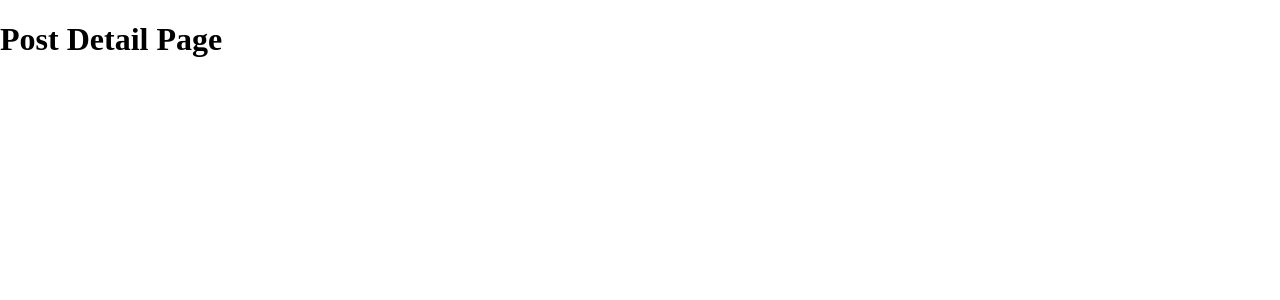
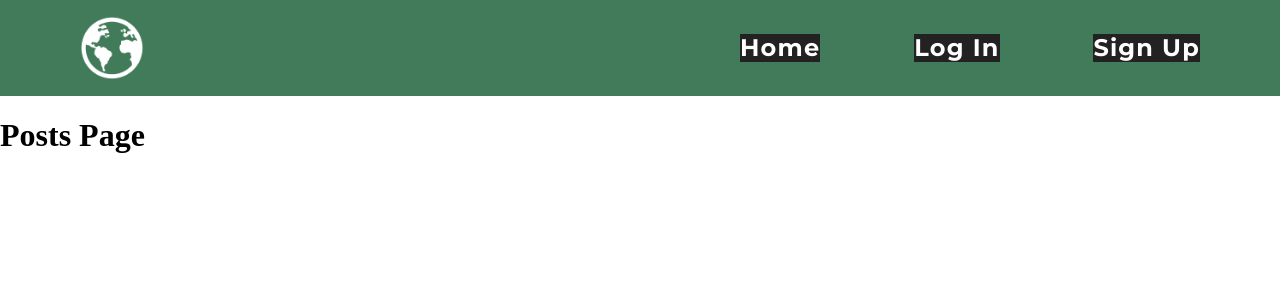
Before and after one commit to venomusss/tourism-webapp-react, a React (Create React App) app: page / in a window 1280 px wide. Shown: the top 300 px of the page. Built offline with nearby package versions, Linux system fonts and the light colour scheme; no server answers.

Commit message:
Add layout component, refactor header, route for outlet

```diff
--- a/src/App.tsx
+++ b/src/App.tsx
@@ -1,5 +1,5 @@
 import React from "react"
-import {Routes, Route, Navigate} from "react-router-dom"
+import {Routes, Route} from "react-router-dom"
 import AuthMiddleware from "./middlewares/AuthMiddleware";
 import AdminRequestsPage from "./pages/AdminRequestsPage/AdminRequestsPage";
 import LoginPage from "./pages/LoginPage/LoginPage";
@@ -8,13 +8,13 @@ import PostsPage from "./pages/PostsPage/PostsPage";
 import ProfilePage from "./pages/ProfilePage/ProfilePage";
 import RegisterPage from "./pages/RegisterPage/RegisterPage";
 import RequestFormPage from "./pages/RequestFormPage/RequestFormPage";
+import Layout from "./components/Layout";
 
 function App() {
     return (
         <Routes>
-            // AuthMiddleware that will redirect to posts or login
-            <Route path='/' element={<PostsPage />} />
-            <Route path="/posts" element={<PostsPage/>}/>
+            <Route path={'/'} element={<Layout/>}>
+                <Route path="/" element={<PostsPage/>}/>
                 <Route path="/posts/:postId" element={<PostDetailPage/>}/>
                 <Route path="/profile" element={<ProfilePage/>}/>
                 <Route path="/profile/:profileId" element={<ProfilePage/>}/>
@@ -22,6 +22,7 @@ function App() {
                 <Route path="/requestPost" element={<RequestFormPage/>}/>
                 <Route path="/login" element={<AuthMiddleware><LoginPage/></AuthMiddleware>}/>
                 <Route path="/signup" element={<AuthMiddleware><RegisterPage/></AuthMiddleware>}/>
+            </Route>
         </Routes>
     );
 }
--- a/src/components/Header.tsx
+++ b/src/components/Header.tsx
@@ -1,18 +1,17 @@
 import React, {useContext} from 'react';
 import {AuthContext} from "../firebase/AuthContext";
-import {useNavigate, Outlet} from "react-router-dom";
+import {useNavigate} from "react-router-dom";
 import {logOut} from "../firebase/firebase";
 
 const Header: React.FC = () => {
     const user = useContext(AuthContext);
     const nav = useNavigate();
     return (
-        <>
         <header className="header">
             <div className='logo'><img className='logo-img' alt='' src='imgs/green.png'/></div>
             <input id="menu-toggle" type="checkbox"/>
             <label className='menu-button-container' htmlFor="menu-toggle">
-                    <div className='menu-button'></div>
+                <div className='menu-button'/>
             </label>
             {user ?
                 <ul className="menu">
@@ -43,9 +42,7 @@ const Header: React.FC = () => {
                     </li>
                 </ul>}
         </header>
-            <Outlet/>
-        </>
     );
 };
 
-export default Header
+export default Header;
--- /dev/null
+++ b/src/components/Layout.tsx
@@ -0,0 +1,14 @@
+import React, {FC} from 'react';
+import Header from "./Header";
+import {Outlet} from "react-router-dom";
+
+const Layout: FC = () => {
+    return (
+        <>
+         <Header/>
+         <Outlet/>
+        </>
+    );
+};
+
+export default Layout;
--- a/src/pages/PostsPage/PostsPage.tsx
+++ b/src/pages/PostsPage/PostsPage.tsx
@@ -2,7 +2,7 @@ import React from "react"
 
 const PostsPage: React.FC = () => {
     return (
-            <h1>Post Detail Page</h1>
+            <h1>Posts Page</h1>
     )
 }
 
--- a/src/pages/RegisterPage/RegisterPage.tsx
+++ b/src/pages/RegisterPage/RegisterPage.tsx
@@ -1,11 +1,7 @@
-import React, {useContext} from "react"
-import {AuthContext} from "../../firebase/AuthContext";
-import {useNavigate} from "react-router-dom";
+import React from "react"
 import {SignupForm} from "../../components/SignupForm";
 
 const RegisterPage: React.FC = () => {
-    const user = useContext(AuthContext);
-    const nav = useNavigate();
     return (
         <SignupForm/>
     )
```
Also changed, not shown: src/middlewares/AuthMiddleware.tsx (+5 -8 lines). Lines whose indentation alone changed are shown as unchanged.
